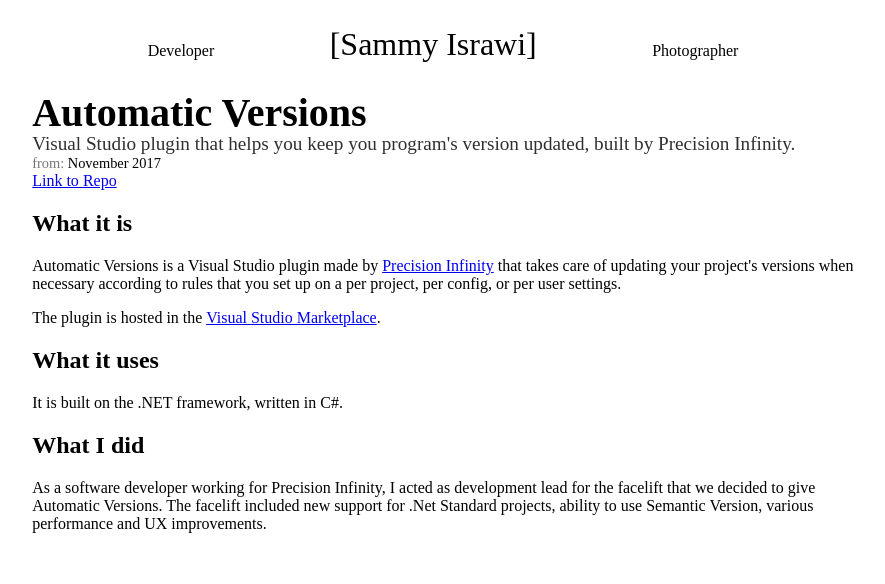
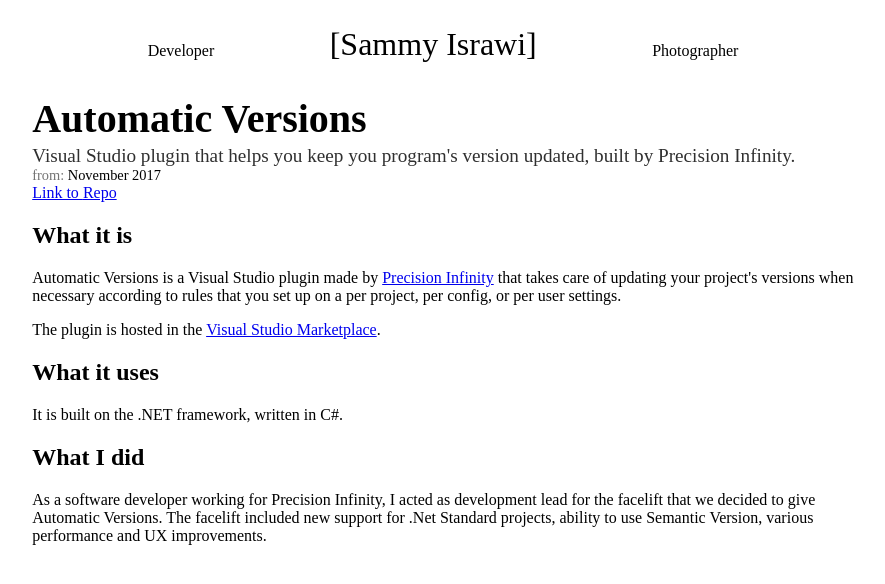
Before and after one commit to SammyIsra/SammyPortfoliov2, a Gatsby site: page /posts/automatic-versions/ in a window 1280 px wide. Shown: the whole page, without its empty margins (197-1082 px from the left). Built offline with nearby package versions, Linux system fonts and the light colour scheme; Gatsby itself is replaced by a stand-in of ours.

```diff
--- a/src/templates/blog-post.js
+++ b/src/templates/blog-post.js
@@ -102,7 +102,7 @@
 }
 
 const What = styled.h2`
-  line-height: 2.5rem;
+  line-height: 3.25rem;
   font-size: 2.5rem;
   margin-bottom: 0;
 `;
```
